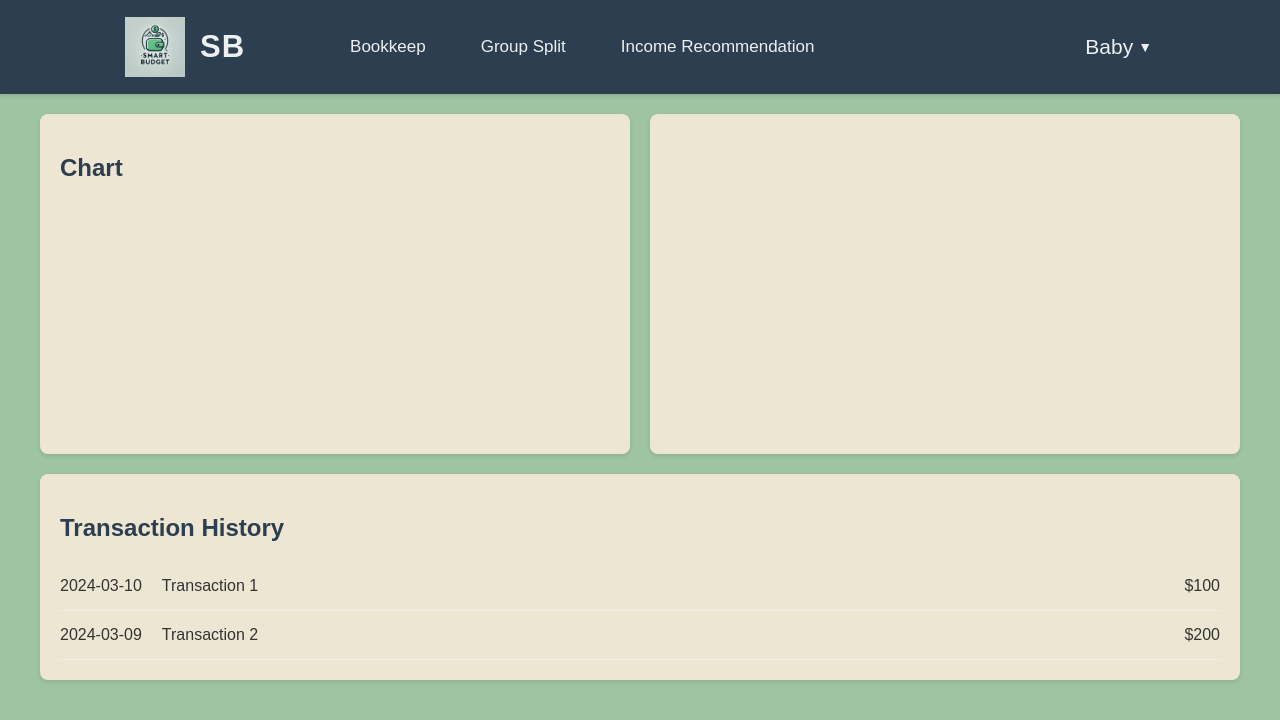
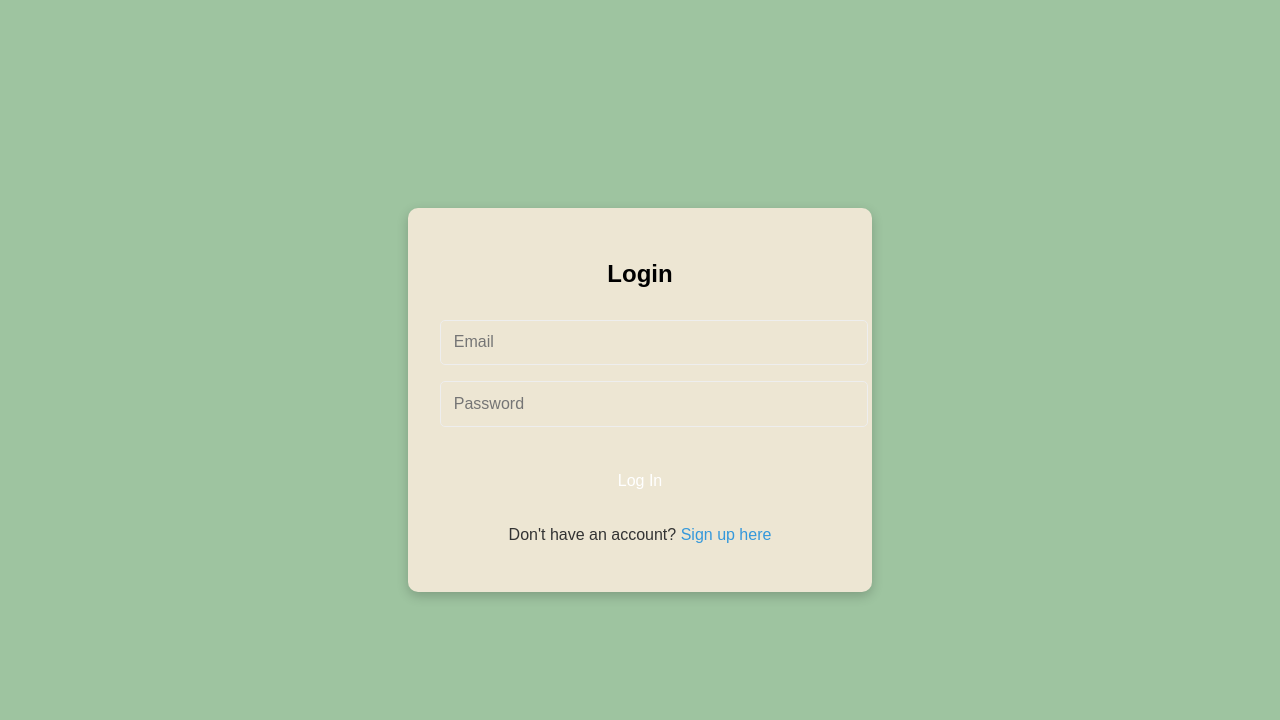
Before and after one commit to lylahub/Project130, a React (Create React App) app in the folder frontend/: page /login in a window 1280 px wide. Before the commit this address led to /sb. Shown: the top 720 px of the page. Built offline with nearby package versions, Linux system fonts and the light colour scheme.

Commit message:
authService and userContext

```diff
--- a/frontend/src/App.js
+++ b/frontend/src/App.js
@@ -2,8 +2,8 @@
 import React from 'react';
 import { BrowserRouter as Router, Route, Routes, useLocation, Navigate } from 'react-router-dom';
 import { AnimatePresence } from "framer-motion";
-import { UserProvider } from "./userContext.js";
-import { WebSocketProvider } from "./WebsocketContext.js"
+import { UserProvider, useUser } from "./userContext.js";
+import { WebSocketProvider } from "./WebsocketContext.js";
 import "./App.css";
 import './css/theme.css';
 
@@ -13,23 +13,36 @@ import GroupSplit from './pages/GroupSplit.js';
 import IncomeRecommendation from './pages/IncomeRe.js';
 import Settings from "./pages/Settings";
 import Profile from "./pages/Profile";
+import Login from './pages/Login';
+import SignUp from './pages/SignUp';
 
 function AppRouter() {
   const location = useLocation();
+  const { uid } = useUser(); // Check if user is logged in
+
   return (
     <AnimatePresence mode="wait">
       <Routes location={location} key={location.pathname}>
-          {/* Redirect root to /sb */}
-          <Route path="/" element={<Navigate to="/sb" replace />} />
+        {/* If user is not authenticated, navigate to Login page */}
+        <Route path="/" element={<Navigate to={uid ? "/home" : "/login"} replace />} />
 
-          {/* Main routes */}
-          <Route path="/sb" element={<Home />} />
+        {/* Public routes for Login and Sign Up */}
+        <Route path="/login" element={<Login />} />
+        <Route path="/signup" element={<SignUp />} />
+
+        {/* Protected routes - accessible only if user is authenticated */}
+        {uid ? (
+          <>
+            <Route path="/home" element={<Home />} />
             <Route path="/group-split" element={<GroupSplit />} />
             <Route path="/income-re" element={<IncomeRecommendation />} />
             <Route path="/settings" element={<Settings />} />
             <Route path="/profile" element={<Profile />} />
-          {/* Redirect unmatched routes to /sb */}
-          <Route path="*" element={<Navigate to="/sb" replace />} />
+          </>
+        ) : (
+          // Redirect unauthenticated users back to login
+          <Route path="*" element={<Navigate to="/login" replace />} />
+        )}
       </Routes>
     </AnimatePresence>
   );
@@ -37,15 +50,13 @@ function AppRouter() {
 
 function App() {
   return (
-      <div className="App">
+    <Router>
       <UserProvider>
         <WebSocketProvider>
-            <Router>
           <AppRouter />
-            </Router>
         </WebSocketProvider>
       </UserProvider>
-      </div>
+    </Router>
   );
 }
 
--- /dev/null
+++ b/frontend/src/authService.js
@@ -0,0 +1,32 @@
+// src/authService.js
+export const login = async (email, password) => {
+  const response = await fetch("http://localhost:3001/login", {
+    method: "POST",
+    headers: { "Content-Type": "application/json" },
+    body: JSON.stringify({ email, password }),
+  });
+
+  if (!response.ok) {
+    const errorData = await response.json();
+    throw new Error(errorData.error || "Login failed. Please try again.");
+  }
+
+  const data = await response.json();
+  return data.userId;
+};
+
+export const signUp = async (email, password) => {
+  const response = await fetch("http://localhost:3001/signup", {
+    method: "POST",
+    headers: { "Content-Type": "application/json" },
+    body: JSON.stringify({ email, password }),
+  });
+
+  if (!response.ok) {
+    const errorData = await response.json();
+    throw new Error(errorData.error || "Signup failed. Please try again.");
+  }
+
+  const data = await response.json();
+  return data.userId;
+};
--- /dev/null
+++ b/frontend/src/css/Login.css
@@ -0,0 +1,62 @@
+/* src/css/Login.css */
+.login-container {
+  display: flex;
+  justify-content: center;
+  align-items: center;
+  min-height: 100vh;
+  background-color: var(--background-primary);
+}
+
+.login-box {
+  background: var(--background-secondary);
+  padding: 2rem; /* Increased padding for a more spacious look */
+  border-radius: 10px; /* More rounded corners */
+  box-shadow: 0 4px 12px rgba(0, 0, 0, 0.2); /* Deeper shadow for more depth */
+  width: 100%;
+  max-width: 400px; /* Fixed width for symmetry */
+  text-align: center;
+}
+
+.login-box h2 {
+  margin-bottom: 1.5rem; /* More space between title and inputs */
+  color: var(--text-primary);
+}
+
+.login-box input[type="email"],
+.login-box input[type="password"] {
+  width: 100%;
+  padding: 0.8rem; /* Increased padding for inputs */
+  margin: 0.5rem 0; /* Consistent spacing */
+  border: 1px solid var(--border-color);
+  border-radius: 5px; /* Slightly more rounded inputs */
+  font-size: 1rem;
+  background-color: var(--input-background);
+}
+
+.login-button {
+  width: 100%;
+  padding: 0.8rem; /* Increased padding for button */
+  margin-top: 1.5rem; /* Increased margin for spacing */
+  border: none;
+  border-radius: 5px; /* Match button corners with inputs */
+  font-size: 1rem;
+  background-color: var(--button-primary);
+  color: #fff;
+  cursor: pointer;
+  transition: background-color 0.3s; /* Smooth transition effect */
+}
+
+.login-button:hover {
+  background-color: var(--button-primary-hover); /* Optional hover color */
+}
+
+.error-message {
+  color: var(--error-color);
+  font-size: 0.9rem;
+  margin-top: 0.5rem;
+}
+
+.signup-link {
+  margin-top: 1.5rem; /* Increased margin for better spacing */
+  color: var(--text-secondary);
+}
--- /dev/null
+++ b/frontend/src/css/SignUp.css
@@ -0,0 +1,67 @@
+/* src/css/SignUp.css */
+.signup-container {
+    display: flex;
+    justify-content: center;
+    align-items: center;
+    min-height: 100vh;
+    background-color: var(--background-primary);
+  }
+
+  .signup-box {
+    background: var(--background-secondary);
+    padding: 2rem; /* Increased padding for a more spacious look */
+    border-radius: 10px; /* More rounded corners */
+    box-shadow: 0 4px 12px rgba(0, 0, 0, 0.2); /* Deeper shadow for more depth */
+    width: 100%;
+    max-width: 400px; /* Fixed width for symmetry */
+    text-align: center;
+  }
+
+  .signup-box h2 {
+    margin-bottom: 1.5rem; /* More space between title and inputs */
+    color: var(--text-primary);
+  }
+
+  .signup-box input[type="email"],
+  .signup-box input[type="password"] {
+    width: 100%;
+    padding: 0.8rem; /* Increased padding for inputs */
+    margin: 0.5rem 0; /* Consistent spacing */
+    border: 1px solid var(--border-color);
+    border-radius: 5px; /* Slightly more rounded inputs */
+    font-size: 1rem;
+    background-color: var(--input-background);
+  }
+
+  .signup-button {
+    width: 100%;
+    padding: 0.8rem; /* Increased padding for button */
+    margin-top: 1.5rem; /* Increased margin for spacing */
+    border: none;
+    border-radius: 5px; /* Match button corners with inputs */
+    font-size: 1rem;
+    background-color: var(--button-primary);
+    color: #fff;
+    cursor: pointer;
+    transition: background-color 0.3s; /* Smooth transition effect */
+  }
+
+  .signup-button:hover {
+    background-color: var(--button-primary-hover); /* Optional hover color */
+  }
+
+  .error-message {
+    color: var(--error-color);
+    font-size: 0.9rem;
+    margin-top: 0.5rem;
+  }
+
+  .back-to-login-button {
+    margin-top: 1rem;
+    color: var(--text-primary);
+    background: none;
+    border: none;
+    cursor: pointer;
+    text-decoration: underline;
+    font-size: 0.9rem;
+  }
--- /dev/null
+++ b/frontend/src/pages/Login.js
@@ -0,0 +1,54 @@
+// src/pages/Login.js
+import React, { useState } from 'react';
+import { useUser } from '../userContext';
+import '../css/Login.css';
+
+const Login = () => {
+  const { login } = useUser();
+  const [email, setEmail] = useState('');
+  const [password, setPassword] = useState('');
+  const [error, setError] = useState('');
+
+  const handleLogin = async (e) => {
+    e.preventDefault();
+    setError(''); // Clear any previous error message
+
+    const errorMsg = await login(email, password);
+
+    if (errorMsg) {
+      // Set the error message from the result in userContext
+      setError(errorMsg);
+    }
+  };
+
+  return (
+    <div className="login-container">
+      <div className="login-box">
+        <h2>Login</h2>
+        <form onSubmit={handleLogin}>
+          <input
+            type="email"
+            placeholder="Email"
+            value={email}
+            onChange={(e) => setEmail(e.target.value)}
+            required
+          />
+          <input
+            type="password"
+            placeholder="Password"
+            value={password}
+            onChange={(e) => setPassword(e.target.value)}
+            required
+          />
+          <button type="submit" className="login-button">Log In</button>
+        </form>
+        {error && <p className="error-message">{error}</p>}
+        <p className="signup-link">
+          Don't have an account? <a href="/signup">Sign up here</a>
+        </p>
+      </div>
+    </div>
+  );
+};
+
+export default Login;
--- /dev/null
+++ b/frontend/src/pages/SignUp.js
@@ -0,0 +1,56 @@
+// src/pages/SignUp.js
+import React, { useState } from 'react';
+import { useUser } from '../userContext';
+import { useNavigate } from 'react-router-dom';
+import '../css/SignUp.css';
+
+const SignUp = () => {
+  const { signUp } = useUser();
+  const navigate = useNavigate();
+  const [email, setEmail] = useState('');
+  const [password, setPassword] = useState('');
+  const [error, setError] = useState('');
+
+  const handleSignUp = async (e) => {
+    e.preventDefault();
+    setError('');
+    const errorMsg = await signUp(email, password);
+    if (errorMsg) {
+      setError(errorMsg);
+    }
+  };
+
+  return (
+    <div className="signup-container">
+      <div className="signup-box">
+        <h2>Sign Up</h2>
+        <form onSubmit={handleSignUp}>
+          <input
+            type="email"
+            placeholder="Email"
+            value={email}
+            onChange={(e) => setEmail(e.target.value)}
+            required
+          />
+          <input
+            type="password"
+            placeholder="Password (min 6 characters)"
+            value={password}
+            onChange={(e) => setPassword(e.target.value)}
+            required
+          />
+          <button type="submit" className="signup-button">Sign Up</button>
+        </form>
+        {error && <p className="error-message">{error}</p>}
+        <button
+          className="back-to-login-button"
+          onClick={() => navigate("/login")}
+        >
+          Back to Login
+        </button>
+      </div>
+    </div>
+  );
+};
+
+export default SignUp;
--- a/frontend/src/userContext.js
+++ b/frontend/src/userContext.js
@@ -1,18 +1,41 @@
-import React, { createContext, useContext, useState, useEffect } from "react";
-import { getAuth, onAuthStateChanged } from "firebase/auth";
+// src/userContext.js
+import React, { createContext, useContext, useState } from "react";
+import { useNavigate } from 'react-router-dom';
+import { login as loginService, signUp as signUpService } from "./authService";
 
 const UserContext = createContext();
 
 export const UserProvider = ({ children }) => {
   const [uid, setUid] = useState(null);
+  const navigate = useNavigate();
+
+  const login = async (email, password) => {
+    try {
+      const userId = await loginService(email, password);
+      setUid(userId);
+      navigate("/home");
+    } catch (error) {
+      console.error("Login error:", error.message);
+      return error.message;
+    }
+  };
+
+  const signUp = async (email, password) => {
+    try {
+      const userId = await signUpService(email, password);
+      setUid(userId);
+      navigate("/home");
+    } catch (error) {
+      console.error("Signup error:", error.message);
+      return error.message;
+    }
+  };
 
   return (
-    <UserContext.Provider value={{ uid, setUid }}>
+    <UserContext.Provider value={{ uid, setUid, login, signUp }}>
       {children}
     </UserContext.Provider>
   );
 };
 
-export const useUser = () => {
-  return useContext(UserContext);
-};
+export const useUser = () => useContext(UserContext);
```
Lines whose indentation alone changed are shown as unchanged.
